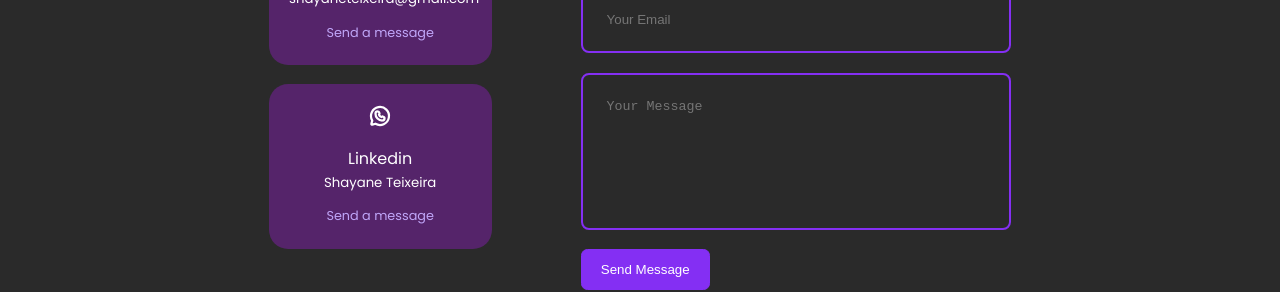
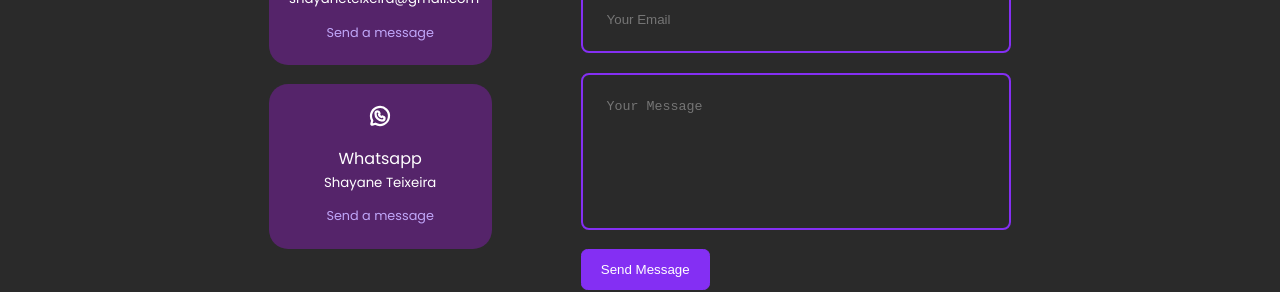
Before and after one commit to ShaTeixeira/portfolio-react-oficial, a React (Vite) app: page / in a window 1280 px wide. Shown: the part 4385-4677 px from the top of the page. Built offline with nearby package versions, Linux system fonts and the light colour scheme.

Commit message:
arrumando de LinkedIn para wpp

```diff
--- a/src/components/Contact/Contact.jsx
+++ b/src/components/Contact/Contact.jsx
@@ -43,7 +43,7 @@ const Contact = () => {
               weight="bold"
               className="contact__option-icon"
             />
-            <h4>Linkedin</h4>
+            <h4>Whatsapp</h4>
             <h5>Shayane Teixeira</h5>
             <a
               href="https://api.whatsapp.com/send?phone=5527996189892"
```
